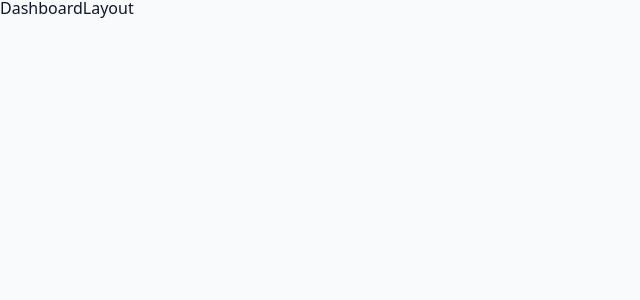
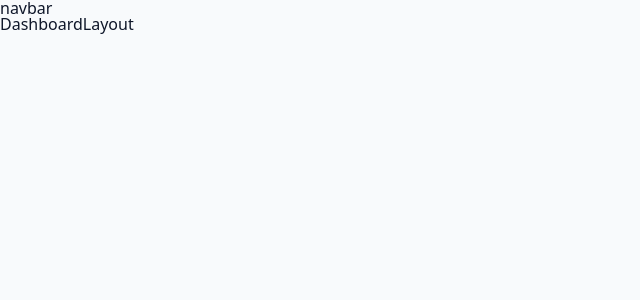
Before and after one commit to shameenakoodan/client-mern, a React (Vite) app: page /dashboard in a window 1280 px wide. Shown: the top 300 px of the page, without its empty margins (0-640 px from the left). Built offline with nearby package versions, Linux system fonts and the light colour scheme.

Commit message:
Added default error page

```diff
--- a/src/App.jsx
+++ b/src/App.jsx
@@ -7,27 +7,26 @@
  const router =createBrowserRouter ([
   {
   path:'/',
-  element:<HomeLayout />
+  element:<HomeLayout />,
+  errorElement:<Error />,
+  children:[
+    {
+      index:true,
+      element:<Landing />
     },
     {
-  path:'/register',
+      path:'register',
       element:<Register />
      },
      {
-  path:'/login',
+      path:'login',
       element:<Login />
      },
      {
-  path:'/dashboard',
+      path:'dashboard',
       element:<DashboardLayout />
- },
- {
-  path:'/error',
-  element:<Error />
- },
- {
-  path:'/landing',
-  element:<Landing />
+     }
+  ]
  },
 ]);
 const App = () => {
--- a/src/pages/Error.jsx
+++ b/src/pages/Error.jsx
@@ -1,7 +1,13 @@
+import { Link, useRouteError } from "react-router-dom"
 
 const Error = () => {
+  const error = useRouteError();
+  console.log(error);
   return (
-    <div>Error</div>
+    <div>
+      <h1>Error</h1>
+      <Link to="/">back Home</Link>
+      </div>
   )
 }
 
--- a/src/pages/HomeLayout.jsx
+++ b/src/pages/HomeLayout.jsx
@@ -1,10 +1,12 @@
+import { Outlet } from "react-router-dom"
 
 const HomeLayout = () => {
   return (
     <div>
-        <h1>
-            Home Layout
-        </h1>
+        <nav>
+            navbar
+        </nav>
+        <Outlet />
     </div>
   )
 }
```
Lines whose indentation alone changed are shown as unchanged.
